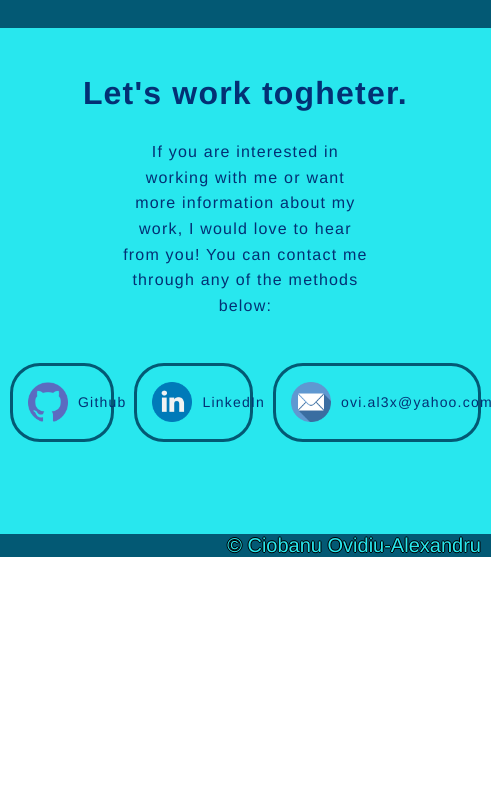
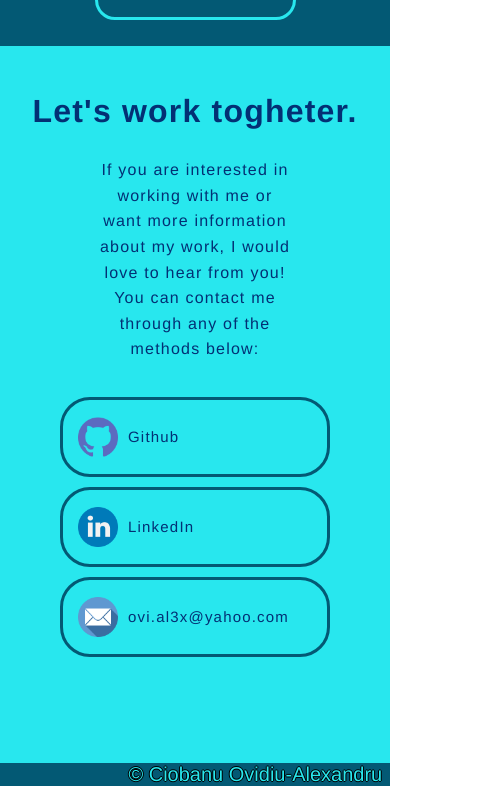
Before and after one commit to OvidiuAl3x/ovidiualex, a plain HTML site: page index.html in a window 390 px wide. Shown: the part 3803-4589 px from the top of the page, 503 px wide, since content can reach past the window. Before the commit the page ends 4360 px from the top, so only its background shows below. Drawn offline with Linux system fonts and the light colour scheme.

Commit message:
Add files via upload

```diff
--- a/style.css
+++ b/style.css
@@ -437,9 +437,15 @@ li :hover{
 
 
   #contact{
-    height: 60vh;
+    height: 85vh;
   }
-    .contact_text{
-        font-size: 14px;
-      }
+  .center_contact{
+       display: block;
+      margin-left: auto;
+      margin-right: auto;
+      padding: 0px 50px;
+
 }
+
+
+}
```
